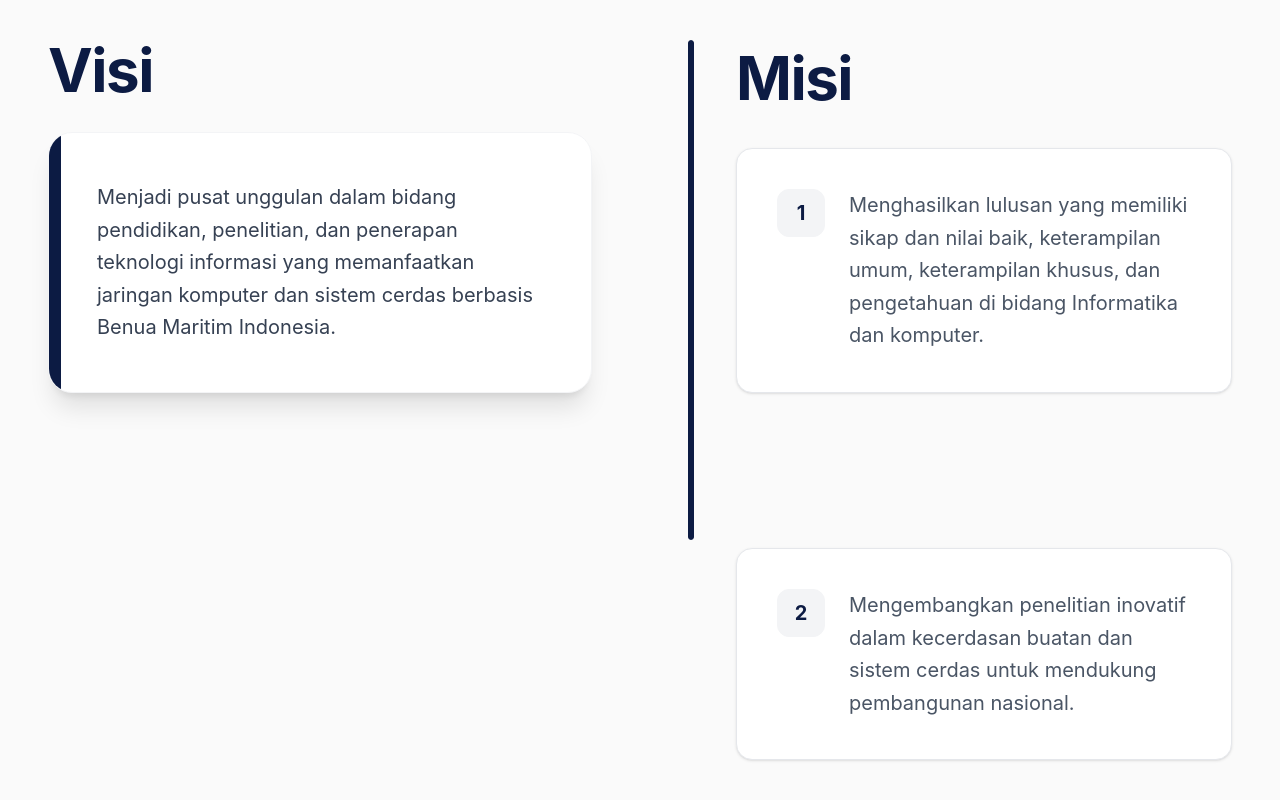
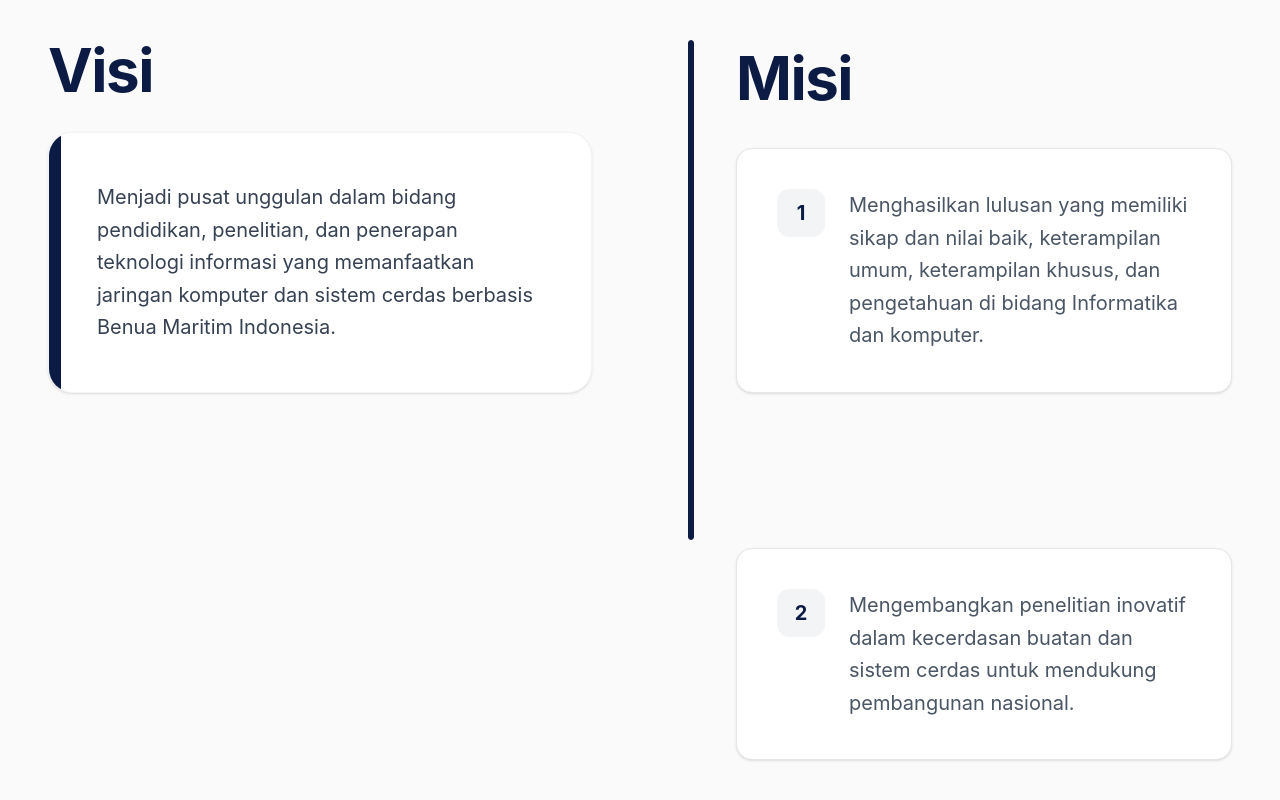
Before and after one commit to pablutuu/informatics-web-rebuild, a Next.js app: page / in a window 1280 px wide. Shown: the part 920-1720 px from the top of the page. Built offline with nearby package versions, Linux system fonts and the light colour scheme.

Commit message:
style: perbaiki animasi di icon arrow

```diff
--- a/component/home/academic.tsx
+++ b/component/home/academic.tsx
@@ -124,7 +124,7 @@ export const Academic = () => {
                                 </p>
                                 <div className="flex items-center gap-5 cursor-pointer group w-fit">
                                     <div className="w-12 h-12 bg-white rounded-full flex items-center justify-center group-hover:bg-gray-200 transition-all duration-300 transform group-hover:scale-105 shadow-lg">
-                                        <IoMdArrowForward className="text-black text-2xl" />
+                                        <IoMdArrowForward className="text-black text-2xl transition-transform duration-300 group-hover:-rotate-30" />
                                     </div>
                                     <span className="text-white text-xl font-medium tracking-wide group-hover:underline decoration-1 underline-offset-4">
                                         Lihat selengkapnya
--- a/component/home/visi-misi.tsx
+++ b/component/home/visi-misi.tsx
@@ -38,7 +38,7 @@ export default function VisiMisi() {
                       <div className="relative z-10">
                          <h2 className="text-5xl lg:text-6xl font-bold text-[#0C1B43] mb-8 tracking-tight">Visi</h2>
                          <motion.div
-                             className="bg-white p-8 lg:p-12 rounded-3xl shadow-xl border border-gray-100 relative overflow-hidden group hover:shadow-2xl transition-all duration-500"
+                             className="bg-white p-8 lg:p-12 rounded-3xl shadow-sm border border-gray-100 relative overflow-hidden group hover:shadow-lg hover:rotate-1 transition-all duration-500"
                              whileHover={{ scale: 1.02, transition: { duration: 0.3 } }}
                          >
                              <div className="absolute top-0 left-0 w-3 h-full bg-[#0C1B43]" />
@@ -105,7 +105,7 @@ function Card({ item, index, total }: { item: string, index: number, total: numb
                 style={{ scale: scale }}
                 whileHover={{ scale: 1.02, transition: { duration: 0.3 } }}
             >
-                <div className="bg-white p-8 lg:p-10 rounded-2xl border border-gray-200 shadow-sm transition-all duration-300 hover:shadow-xl hover:border-gray-300 group cursor-pointer">
+                <div className="bg-white p-8 lg:p-10 rounded-2xl border border-gray-200 shadow-sm transition-all duration-300 hover:shadow-lg hover:border-gray-300 group cursor-pointer">
                      <div className="flex items-start gap-6">
                         <div className="hidden lg:flex flex-shrink-0 w-12 h-12 items-center justify-center bg-[#F3F4F6] text-[#0C1B43] rounded-xl font-bold text-xl border border-gray-100 group-hover:bg-[#0C1B43] group-hover:text-white transition-colors duration-300">
                             {index + 1}
```
